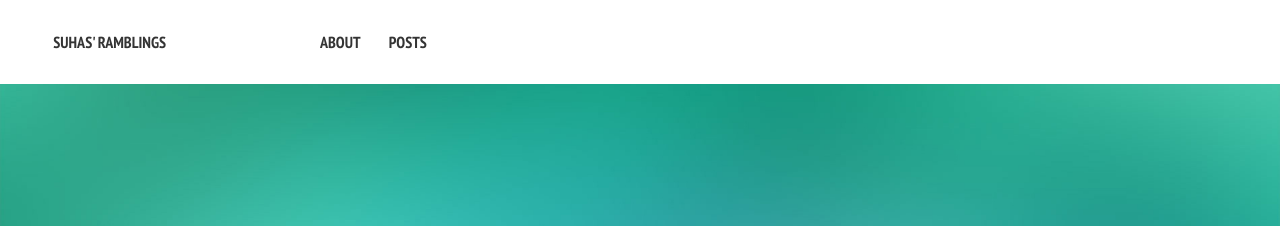
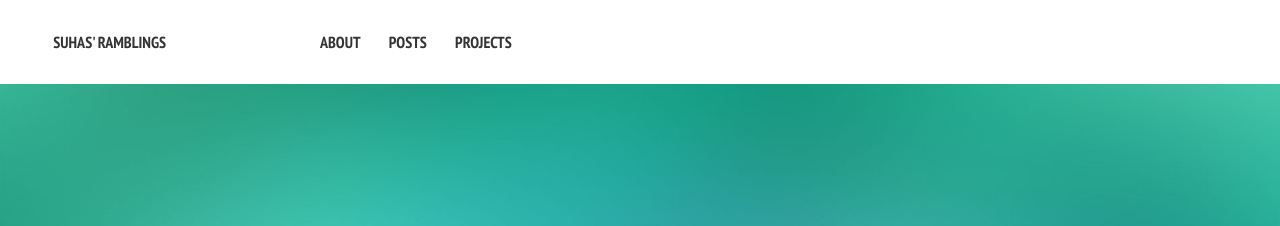
Before and after one commit to suhaspbharadwaj/suhaspbharadwaj.github.io, a Jekyll site: the page built from index.md, in a window 1280 px wide. Shown: the top 226 px of the page. Built offline with Jekyll 4.4.1, drawn with Linux system fonts in a browser that asks for light colours; nearby versions of some CDN libraries.

Commit message:
Added Projects

```diff
--- a/_data/navigation.yml
+++ b/_data/navigation.yml
@@ -5,3 +5,6 @@
 
 - title: Posts
   url: /posts/
+
+- title: Projects
+  url: /projects/
```
